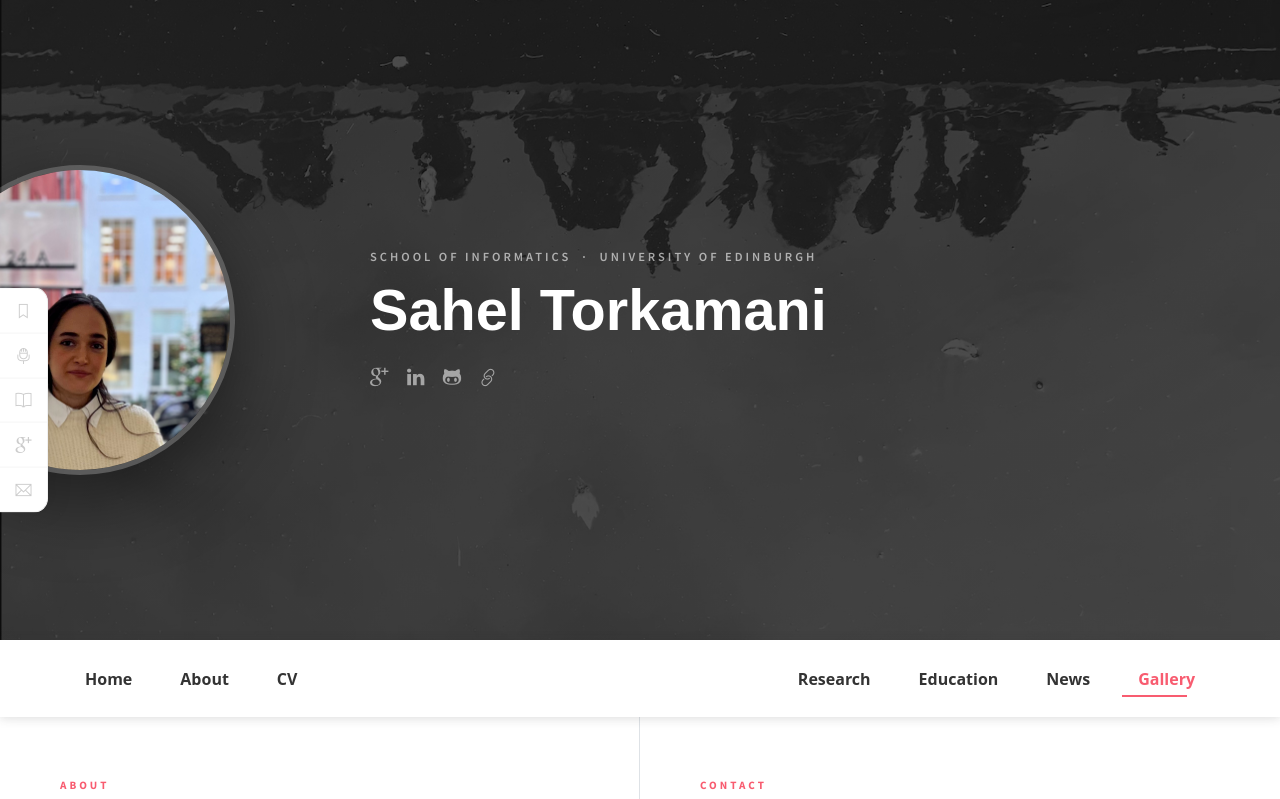
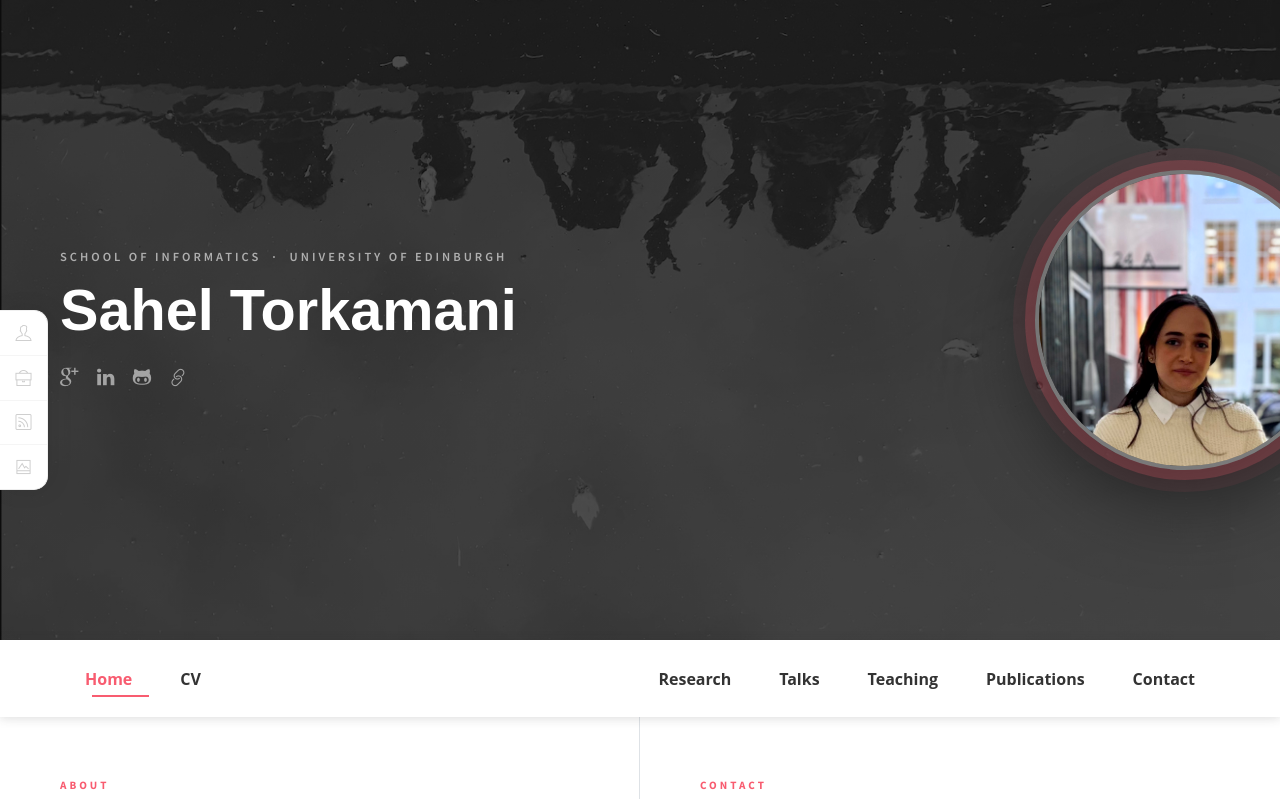
Before and after one commit to saheltorkamani/saheltorkamani.github.io, a website: page index.html in a window 1280 px wide. Shown: the top 799 px of the page. Drawn offline with Linux system fonts and the light colour scheme.

Commit message:
Add files via upload

```diff
--- a/index.html
+++ b/index.html
@@ -35,28 +35,34 @@
             align-items: center;
         }
         .hero-photo-col {
-            flex: 0 0 340px;
+            flex: 0 0 320px;
             display: flex;
             align-items: center;
+            justify-content: flex-end;
         }
         .hero-circle {
-            width: 310px;
-            height: 310px;
+            width: 300px;
+            height: 300px;
             border-radius: 50%;
             overflow: hidden;
-            margin-left: -75px;
-            border: 5px solid rgba(255,255,255,0.18);
-            box-shadow: 0 24px 80px rgba(0,0,0,0.45);
+            margin-right: -55px;
+            flex-shrink: 0;
+            /* white inner ring + pink glow halo */
+            border: 4px solid rgba(255,255,255,0.3);
+            box-shadow:
+                0 0 0 10px rgba(248,92,112,0.22),
+                0 0 0 22px rgba(248,92,112,0.07),
+                0 28px 80px rgba(0,0,0,0.5);
             animation: heroUp 0.9s ease 0.1s both;
-            flex-shrink: 0;
         }
         .hero-circle img {
             width: 100%; height: 100%;
             object-fit: cover; object-position: top;
+            filter: brightness(1.04) contrast(1.03);
         }
         .hero-text-col {
             flex: 1;
-            padding: 40px 60px 40px 30px;
+            padding: 40px 30px 40px 60px;
             text-align: left;
         }
         .hero-eyebrow {
@@ -125,16 +131,20 @@
         .side-link i { font-size: 1rem; flex-shrink: 0; width: 22px; text-align: center; color: #ccc; transition: color 0.2s; }
         .side-link:hover { color: #F85C70; background: rgba(248,92,112,0.04); text-decoration: none; }
         .side-link:hover i { color: #F85C70; }
+        /* ===== NAVBAR BRAND FIX ===== */
+        .navbar-nav.brand { min-width: 190px !important; }
+        .navbar-nav.brand .brand-txt { white-space: nowrap; }
+
         @media (max-width: 991px) {
             .side-nav { display: none; }
-            .hero-photo-col { flex: 0 0 230px; }
-            .hero-circle { width: 210px; height: 210px; margin-left: -55px; }
-            .hero-text-col { padding: 30px 24px 30px 16px; }
+            .hero-photo-col { flex: 0 0 220px; }
+            .hero-circle { width: 200px; height: 200px; margin-right: -40px; }
+            .hero-text-col { padding: 30px 16px 30px 24px; }
         }
         @media (max-width: 600px) {
-            .hero-inner { flex-direction: column; justify-content: flex-end; padding-bottom: 28px; }
-            .hero-photo-col { flex: 0 0 auto; }
-            .hero-circle { width: 130px; height: 130px; margin-left: -28px; }
+            .hero-inner { flex-direction: column-reverse; justify-content: flex-end; padding-bottom: 28px; }
+            .hero-photo-col { flex: 0 0 auto; justify-content: center; }
+            .hero-circle { width: 130px; height: 130px; margin-right: 0; }
             .hero-text-col { padding: 14px 20px; text-align: center; }
             .hero-socials { justify-content: center; }
         }
@@ -431,23 +441,17 @@
 </head>
 <body data-spy="scroll" data-target=".navbar" data-offset="40" id="home">
 
-    <!-- Left Sidebar: separate pages -->
-    <nav class="side-nav" aria-label="Site pages">
-        <a href="research.html" class="side-link"><i class="ti-bookmark"></i><span>Research</span></a>
-        <a href="talks.html" class="side-link"><i class="ti-microphone"></i><span>Talks</span></a>
-        <a href="teaching.html" class="side-link"><i class="ti-book"></i><span>Teaching</span></a>
-        <a href="https://scholar.google.com/citations?user=gCDricIAAAAJ&hl=en" target="_blank" class="side-link"><i class="ti-google"></i><span>Publications</span></a>
-        <a href="contact.html" class="side-link"><i class="ti-email"></i><span>Contact</span></a>
+    <!-- Left Sidebar: in-page section navigator -->
+    <nav class="side-nav" aria-label="Page sections">
+        <a href="#about" class="side-link"><i class="ti-user"></i><span>About</span></a>
+        <a href="#resume" class="side-link"><i class="ti-briefcase"></i><span>Education</span></a>
+        <a href="#news" class="side-link"><i class="ti-rss"></i><span>News</span></a>
+        <a href="#beyond-research" class="side-link"><i class="ti-image"></i><span>Gallery</span></a>
     </nav>
 
     <!-- Hero Header -->
     <header class="header">
         <div class="hero-inner">
-            <div class="hero-photo-col">
-                <div class="hero-circle">
-                    <img src="assets/imgs/Portrait.jpg" alt="Sahel Torkamani">
-                </div>
-            </div>
             <div class="hero-text-col">
                 <p class="hero-eyebrow">School of Informatics &nbsp;·&nbsp; University of Edinburgh</p>
                 <h1 class="hero-name">Sahel Torkamani</h1>
@@ -456,6 +460,11 @@
                     <a href="https://www.linkedin.com/in/sahel-torkamani" target="_blank" title="LinkedIn"><i class="ti-linkedin"></i></a>
                     <a href="https://github.com/saheltorkamani" target="_blank" title="GitHub"><i class="ti-github"></i></a>
                     <a href="https://orcid.org/0009-0004-2110-1641" target="_blank" title="ORCID"><i class="ti-link"></i></a>
+                </div>
+            </div>
+            <div class="hero-photo-col">
+                <div class="hero-circle">
+                    <img src="assets/imgs/Portrait.jpg" alt="Sahel Torkamani">
                 </div>
             </div>
         </div>
@@ -470,7 +479,6 @@
             <div class="collapse mt-sm-20 navbar-collapse" id="navbarSupportedContent">
                 <ul class="navbar-nav mr-auto">
                     <li class="nav-item"><a href="#home" class="nav-link">Home</a></li>
-                    <li class="nav-item"><a href="#about" class="nav-link">About</a></li>
                     <li class="nav-item"><a href="assets/Pdf/cv.pdf" class="nav-link" target="_blank">CV</a></li>
                 </ul>
                 <ul class="navbar-nav brand">
@@ -480,10 +488,11 @@
                     </li>
                 </ul>
                 <ul class="navbar-nav ml-auto">
-                    <li class="nav-item"><a href="#research" class="nav-link">Research</a></li>
-                    <li class="nav-item"><a href="#resume" class="nav-link">Education</a></li>
-                    <li class="nav-item"><a href="#news" class="nav-link">News</a></li>
-                    <li class="nav-item last-item"><a href="#beyond-research" class="nav-link">Gallery</a></li>
+                    <li class="nav-item"><a href="research.html" class="nav-link">Research</a></li>
+                    <li class="nav-item"><a href="talks.html" class="nav-link">Talks</a></li>
+                    <li class="nav-item"><a href="teaching.html" class="nav-link">Teaching</a></li>
+                    <li class="nav-item"><a href="https://scholar.google.com/citations?user=gCDricIAAAAJ&hl=en" class="nav-link" target="_blank">Publications</a></li>
+                    <li class="nav-item last-item"><a href="contact.html" class="nav-link">Contact</a></li>
                 </ul>
             </div>
         </div>
@@ -514,11 +523,6 @@
                 <div class="interest-chips">
                     <span class="interest-chip">Machine Learning Theory</span>
                     <span class="interest-chip">Differential Privacy</span>
-                </div>
-                <div class="profile-stats" style="max-width:320px; margin-top:28px;">
-                    <div class="ps-item"><span class="ps-n">5</span><span class="ps-l">Papers</span></div>
-                    <div class="ps-item"><span class="ps-n">6</span><span class="ps-l">Talks</span></div>
-                    <div class="ps-item"><span class="ps-n">8</span><span class="ps-l">Courses</span></div>
                 </div>
             </div>
 
```
